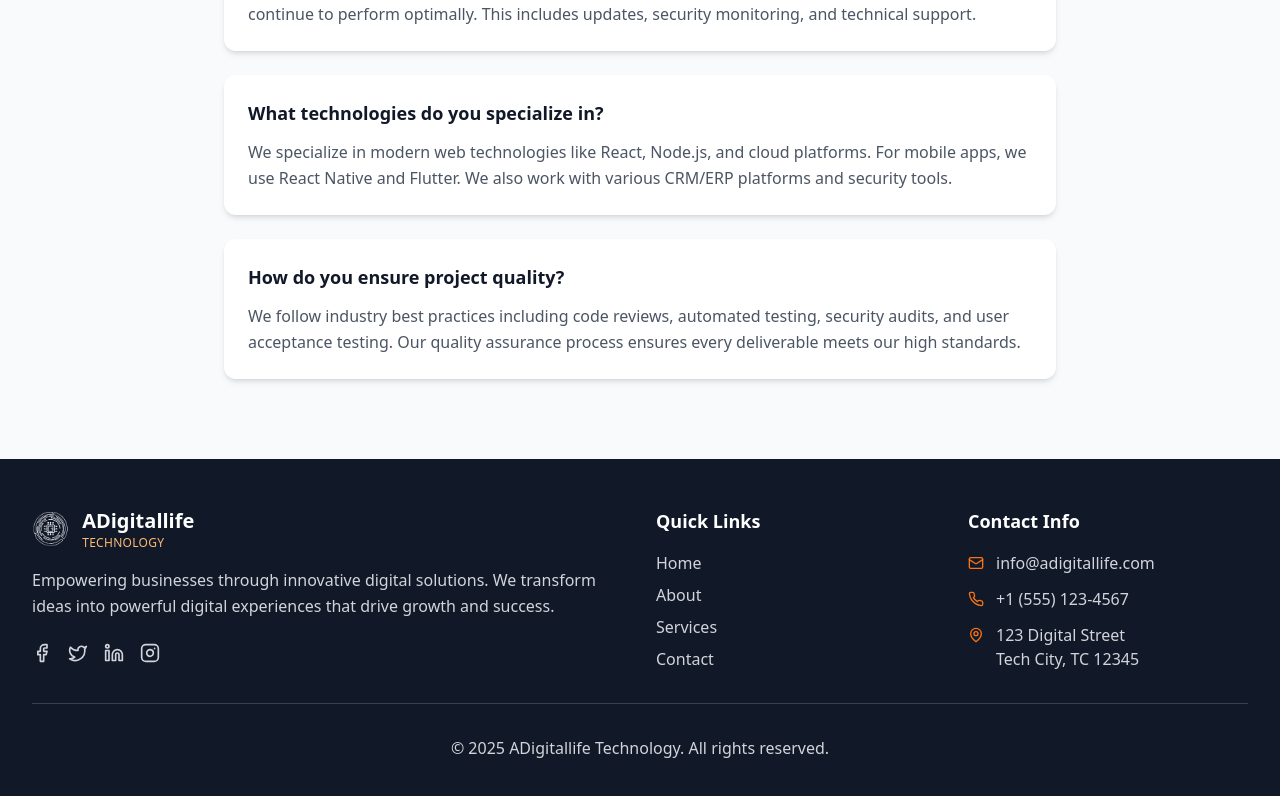
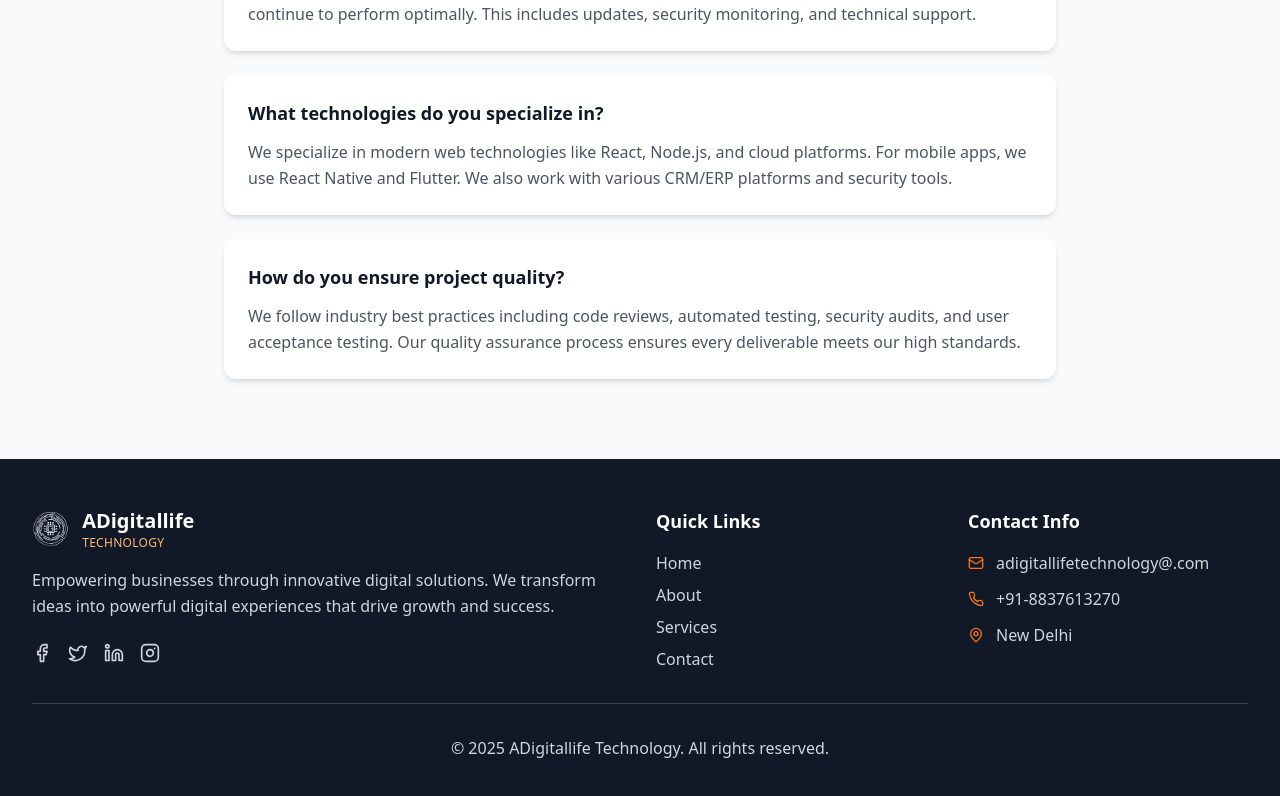
Before and after one commit to adigitallifetechnology/adigitallife-technology, a React (Vite) app: page /contact in a window 1280 px wide. Shown: the part 2138-2934 px from the top of the page. Built offline with nearby package versions, Linux system fonts and the light colour scheme.

Commit message:
Update Footer.tsx

```diff
--- a/src/components/Footer.tsx
+++ b/src/components/Footer.tsx
@@ -56,15 +56,15 @@ const Footer = () => {
             <ul className="space-y-3">
               <li className="flex items-center">
                 <Mail size={16} className="mr-3 text-orange-500" />
-                <span className="text-gray-300">info@adigitallife.com</span>
+                <span className="text-gray-300">adigitallifetechnology@.com</span>
               </li>
               <li className="flex items-center">
                 <Phone size={16} className="mr-3 text-orange-500" />
-                <span className="text-gray-300">+1 (555) 123-4567</span>
+                <span className="text-gray-300">+91-8837613270</span>
               </li>
               <li className="flex items-start">
                 <MapPin size={16} className="mr-3 text-orange-500 mt-1" />
-                <span className="text-gray-300">123 Digital Street<br />Tech City, TC 12345</span>
+                <span className="text-gray-300">New Delhi</span>
               </li>
             </ul>
           </div>
```
